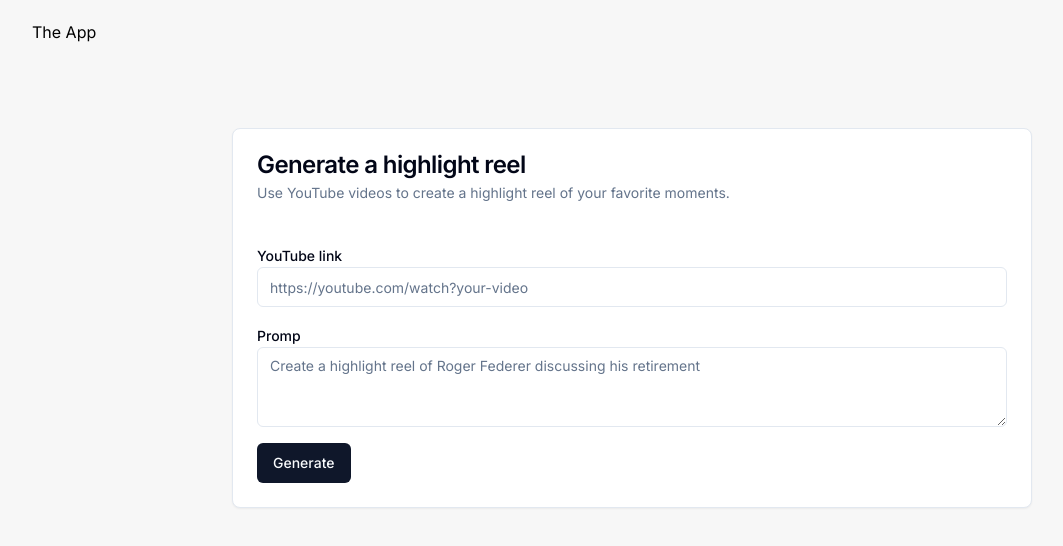
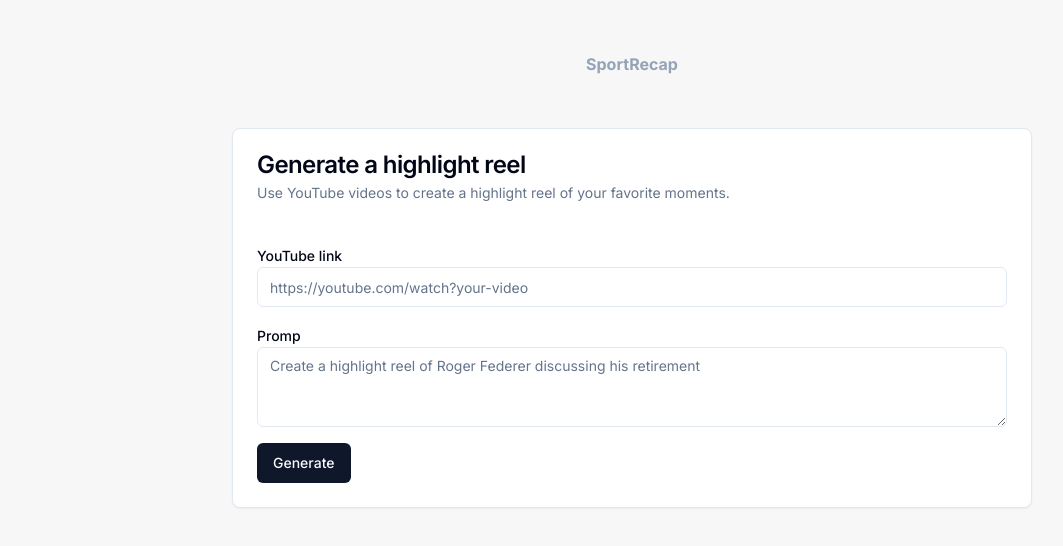
Before and after one commit to yurkoturskiy/hackathone-challenge-3, a Next.js app in the folder next-app/: page / in a window 1280 px wide. Shown: the top 546 px of the page, without its empty margins (8-1071 px from the left). Built offline with nearby package versions, Linux system fonts and the light colour scheme.

Commit message:
Update layout.tsx

```diff
--- a/next-app/src/app/layout.tsx
+++ b/next-app/src/app/layout.tsx
@@ -17,8 +17,10 @@ export default function RootLayout({
   return (
     <html lang="en">
       <body className={inter.className}>
-        <header className="h-16 flex items-center px-10">The App</header>
-        <main className="container mx-auto pt-16">{children}</main>
+        <header className="h-32 flex justify-center font-bold text-slate-400 items-center px-10">
+          SportRecap
+        </header>
+        <main className="container mx-auto pt-0">{children}</main>
       </body>
     </html>
   );
```
